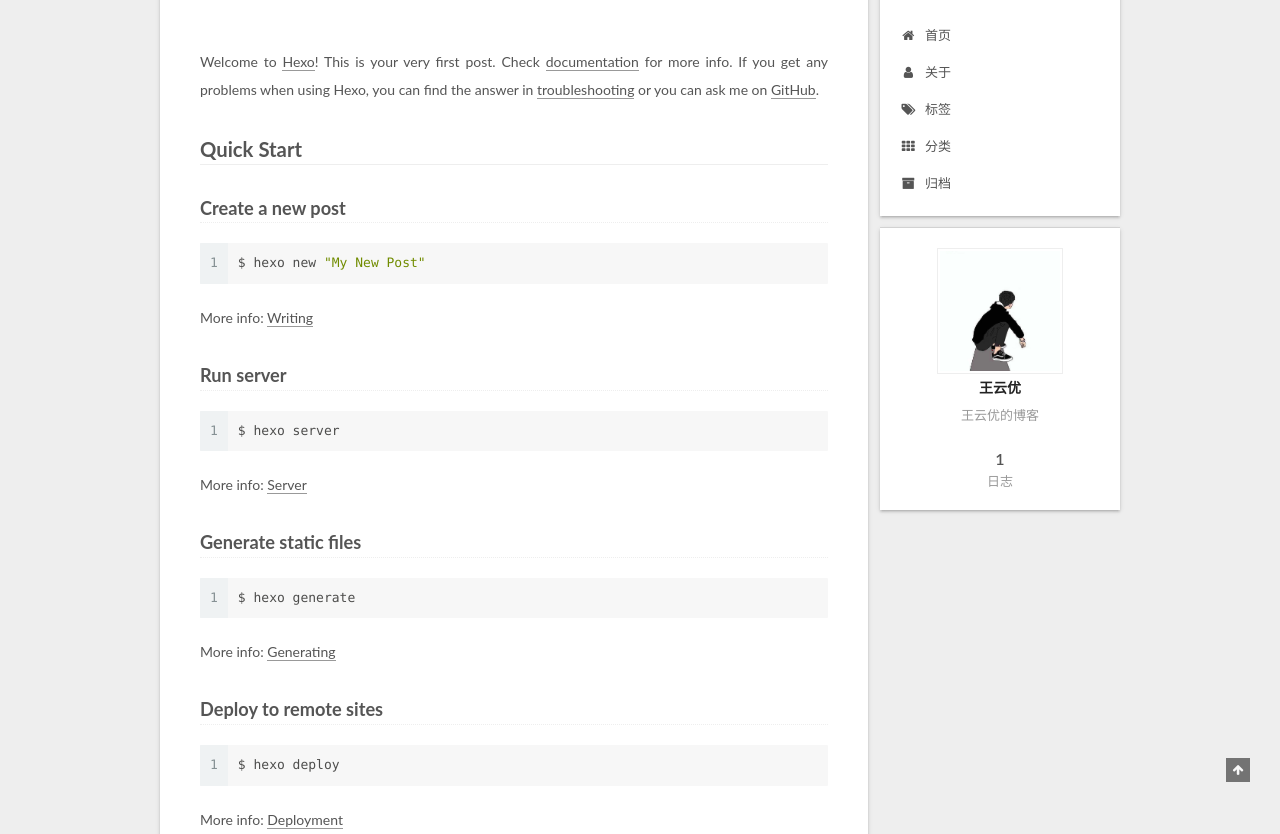
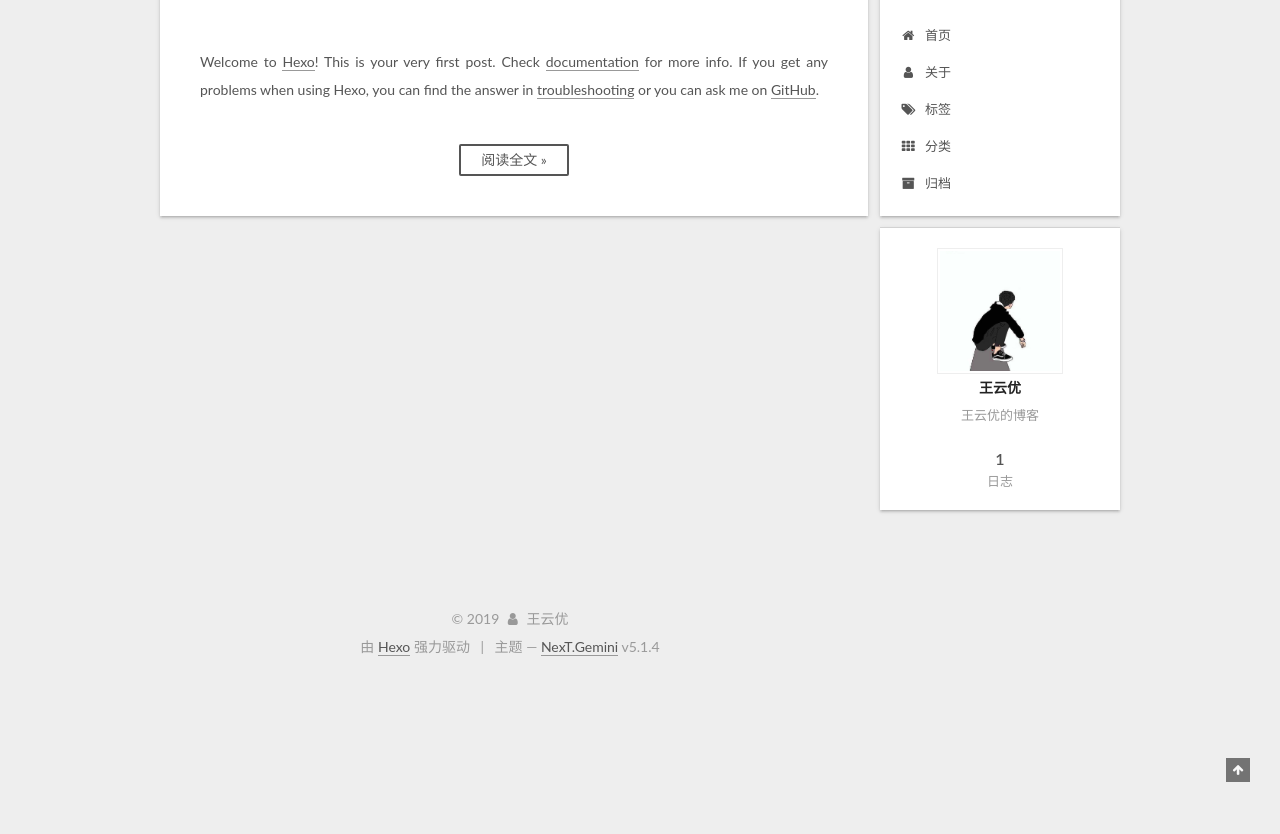
Before and after one commit to wangyunyou/wangyunyou.github.io, a plain HTML site: page index.html in a window 1280 px wide. Shown: the part 118-952 px from the top of the page. After the commit the page ends 800 px from the top, so only its background shows below. Drawn offline with Linux system fonts and the light colour scheme.

Commit message:
Site updated: 2019-10-24 13:55:09

```diff
--- a/css/main.css
+++ b/css/main.css
@@ -1823,7 +1823,7 @@ pre .javascript .function {
   width: 4px;
   height: 4px;
   border-radius: 50%;
-  background: #f3f;
+  background: #a66aa3;
 }
 .links-of-blogroll {
   font-size: 13px;
--- a/index.html
+++ b/index.html
@@ -341,22 +341,14 @@
 
 
 
-
-            <p>Welcome to <a href="https://hexo.io/" target="_blank" rel="noopener">Hexo</a>! This is your very first post. Check <a href="https://hexo.io/docs/" target="_blank" rel="noopener">documentation</a> for more info. If you get any problems when using Hexo, you can find the answer in <a href="https://hexo.io/docs/troubleshooting.html" target="_blank" rel="noopener">troubleshooting</a> or you can ask me on <a href="https://github.com/hexojs/hexo/issues" target="_blank" rel="noopener">GitHub</a>.</p>
-<h2 id="Quick-Start"><a href="#Quick-Start" class="headerlink" title="Quick Start"></a>Quick Start</h2><h3 id="Create-a-new-post"><a href="#Create-a-new-post" class="headerlink" title="Create a new post"></a>Create a new post</h3><figure class="highlight bash"><table><tr><td class="gutter"><pre><span class="line">1</span><br></pre></td><td class="code"><pre><span class="line">$ hexo new <span class="string">"My New Post"</span></span><br></pre></td></tr></table></figure>
-
-<p>More info: <a href="https://hexo.io/docs/writing.html" target="_blank" rel="noopener">Writing</a></p>
-<h3 id="Run-server"><a href="#Run-server" class="headerlink" title="Run server"></a>Run server</h3><figure class="highlight bash"><table><tr><td class="gutter"><pre><span class="line">1</span><br></pre></td><td class="code"><pre><span class="line">$ hexo server</span><br></pre></td></tr></table></figure>
-
-<p>More info: <a href="https://hexo.io/docs/server.html" target="_blank" rel="noopener">Server</a></p>
-<h3 id="Generate-static-files"><a href="#Generate-static-files" class="headerlink" title="Generate static files"></a>Generate static files</h3><figure class="highlight bash"><table><tr><td class="gutter"><pre><span class="line">1</span><br></pre></td><td class="code"><pre><span class="line">$ hexo generate</span><br></pre></td></tr></table></figure>
-
-<p>More info: <a href="https://hexo.io/docs/generating.html" target="_blank" rel="noopener">Generating</a></p>
-<h3 id="Deploy-to-remote-sites"><a href="#Deploy-to-remote-sites" class="headerlink" title="Deploy to remote sites"></a>Deploy to remote sites</h3><figure class="highlight bash"><table><tr><td class="gutter"><pre><span class="line">1</span><br></pre></td><td class="code"><pre><span class="line">$ hexo deploy</span><br></pre></td></tr></table></figure>
-
-<p>More info: <a href="https://hexo.io/docs/deployment.html" target="_blank" rel="noopener">Deployment</a></p>
-
-
+          <p>Welcome to <a href="https://hexo.io/" target="_blank" rel="noopener">Hexo</a>! This is your very first post. Check <a href="https://hexo.io/docs/" target="_blank" rel="noopener">documentation</a> for more info. If you get any problems when using Hexo, you can find the answer in <a href="https://hexo.io/docs/troubleshooting.html" target="_blank" rel="noopener">troubleshooting</a> or you can ask me on <a href="https://github.com/hexojs/hexo/issues" target="_blank" rel="noopener">GitHub</a>.</p>
+          <!--noindex-->
+          <div class="post-button text-center">
+            <a class="btn" href="/2019/10/24/hello-world/#more" rel="contents">
+              阅读全文 &raquo;
+            </a>
+          </div>
+          <!--/noindex-->
 
 
     </div>
```
Also changed, not shown: 2019/10/24/hello-world/index.html (+5 -3 lines).
